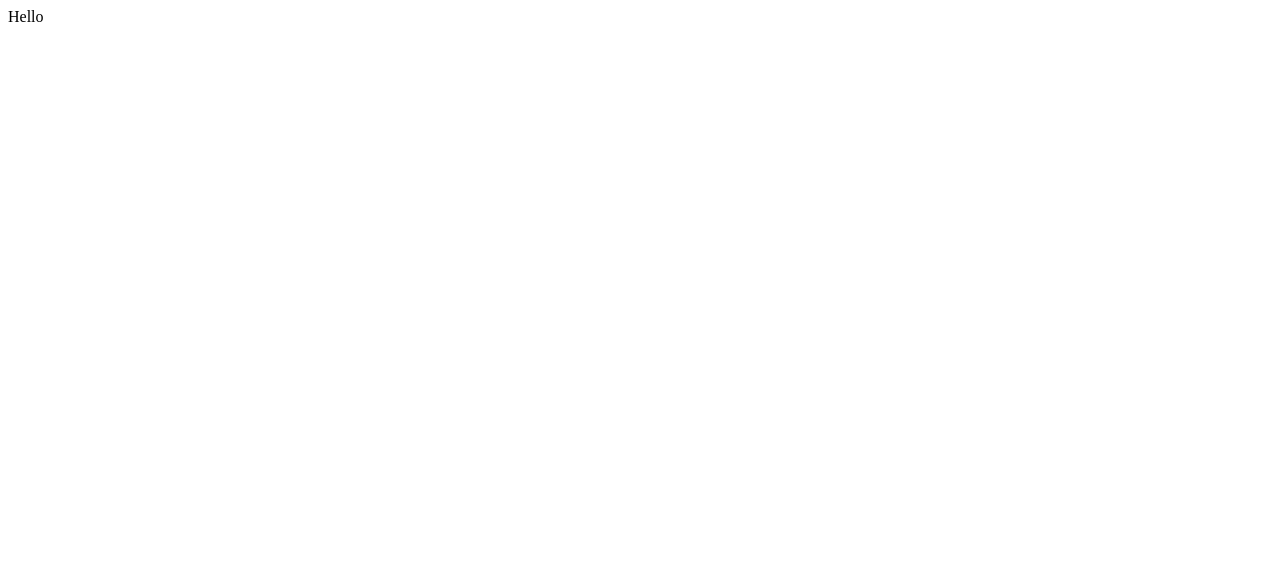
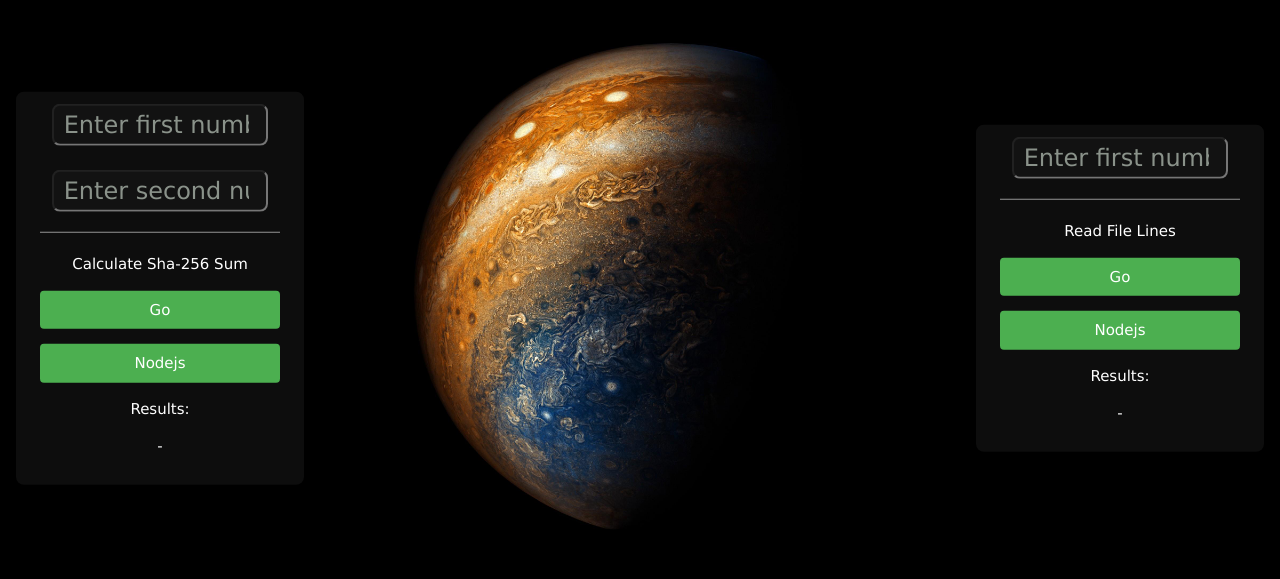
Before and after one commit to abolfazlghanbari23/ayaDev, a plain HTML site: page front/index.html in a window 1280 px wide. Drawn offline with nearby package versions, Linux system fonts and the light colour scheme.

Commit message:
index.html

```diff
--- a/front/index.html
+++ b/front/index.html
@@ -1 +1,62 @@
-Hello
+<!DOCTYPE html>
+<html>
+<title>W3.CSS Template</title>
+<meta charset="UTF-8">
+<meta name="viewport" content="width=device-width, initial-scale=1">
+<link rel="stylesheet" href="https://www.w3schools.com/w3css/4/w3.css">
+<link rel="stylesheet" href="https://fonts.googleapis.com/css?family=Poppins">
+<link rel="stylesheet" href="https://cdnjs.cloudflare.com/ajax/libs/font-awesome/4.7.0/css/font-awesome.min.css">
+
+
+<body class="w3-content w3-black" style="max-width:100%;">
+
+    <header class="w3-display-container w3-center">
+        <div class="mySlides w3-animate-opacity" style="display:block">
+            <img class="w3-image" src="/assets/app.jpg" alt="Image 1" style="min-width:500px" width="80%" height="1000">
+            <div class="w3-display-left w3-padding w3-hide-small"
+                style="width:25%;background-color: rgba(255, 255, 255, 0);">
+                <div class="w3-hover-opacity-off w3-padding-large w3-round-large"
+                    style="background-color: rgba(255, 255, 255, 0.05);">
+                    <input type="number" class="w3-xlarge w3-round-large" placeholder=" Enter first number"
+                        style="background-color: rgba(255, 255, 255, 0.02);color: honeydew;width: 90%;font-size: 10px;">
+                    <div style="height: 5%;width: 10;" class="w3-padding-large"></div>
+                    <input type="number" class="w3-xlarge w3-round-large" placeholder=" Enter second number"
+                        style="background-color: rgba(255, 255, 255, 0.02);color: honeydew;width: 90%;">
+
+                    <hr class="w3-opacity">
+                    <p>Calculate Sha-256 Sum</p>
+                    <p><button class="w3-button w3-block w3-green w3-round"
+                            onclick="document.getElementById('download').style.display='block'">Go</button></p>
+
+                    <p><button class="w3-button w3-block w3-green w3-round"
+                            onclick="document.getElementById('download').style.display='block'">Nodejs</button></p>
+
+                <p>Results:</p>
+                <p> - </p>
+                </div>
+            </div>
+        </div>
+        <div class="w3-display-right w3-padding w3-hide-small"
+            style="width:25%;background-color: rgba(255, 255, 255, 0);">
+            <div class="w3-hover-opacity-off w3-padding-large w3-round-large"
+                style="background-color: rgba(255, 255, 255, 0.05);">
+                <input type="number" class="w3-xlarge w3-round-large" placeholder=" Enter first number"
+                    style="background-color: rgba(255, 255, 255, 0.02);color: honeydew;width: 90%">
+
+                <hr class="w3-opacity">
+                <p>Read File Lines</p>
+                <p><button class="w3-button w3-block w3-green w3-round"
+                        onclick="document.getElementById('download').style.display='block'">Go</button></p>
+
+                <p><button class="w3-button w3-block w3-green w3-round"
+                        onclick="document.getElementById('download').style.display='block'">Nodejs</button></p>
+
+                <p>Results:</p>
+                <p> - </p>
+
+            </div>
+        </div>
+    </header>
+</body>
+
+</html>
```
Also changed, not shown: nodejs/main.js (+16 -0 lines), front/assets/app.jpg (added), 2 other files.
